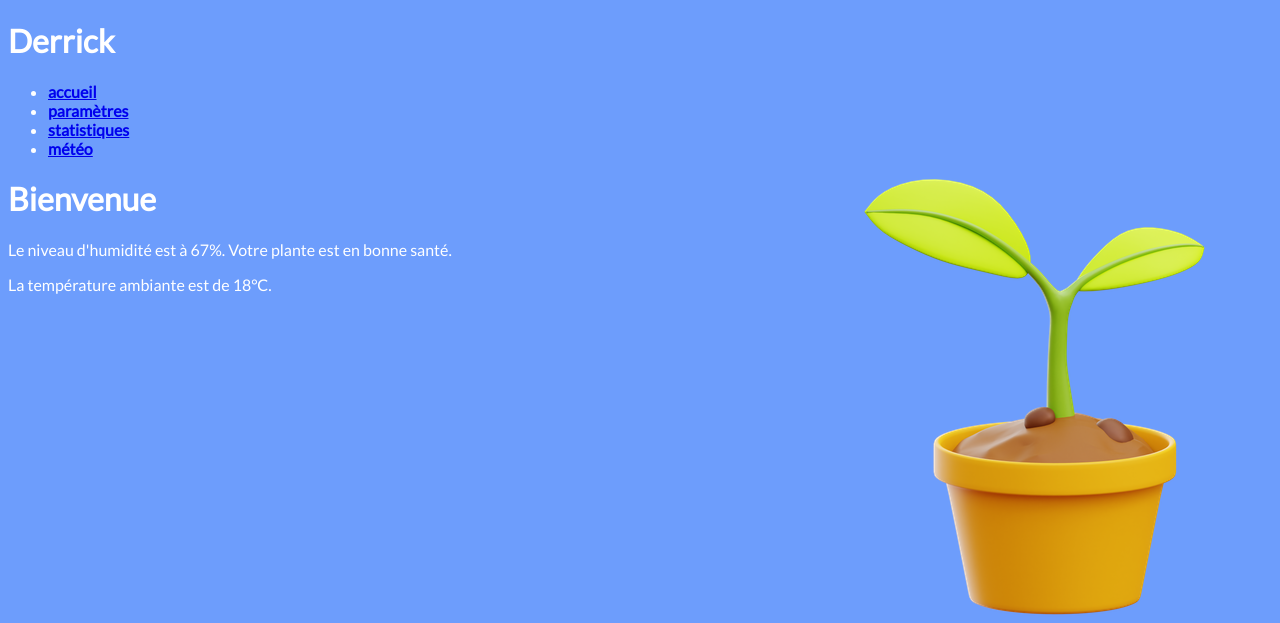
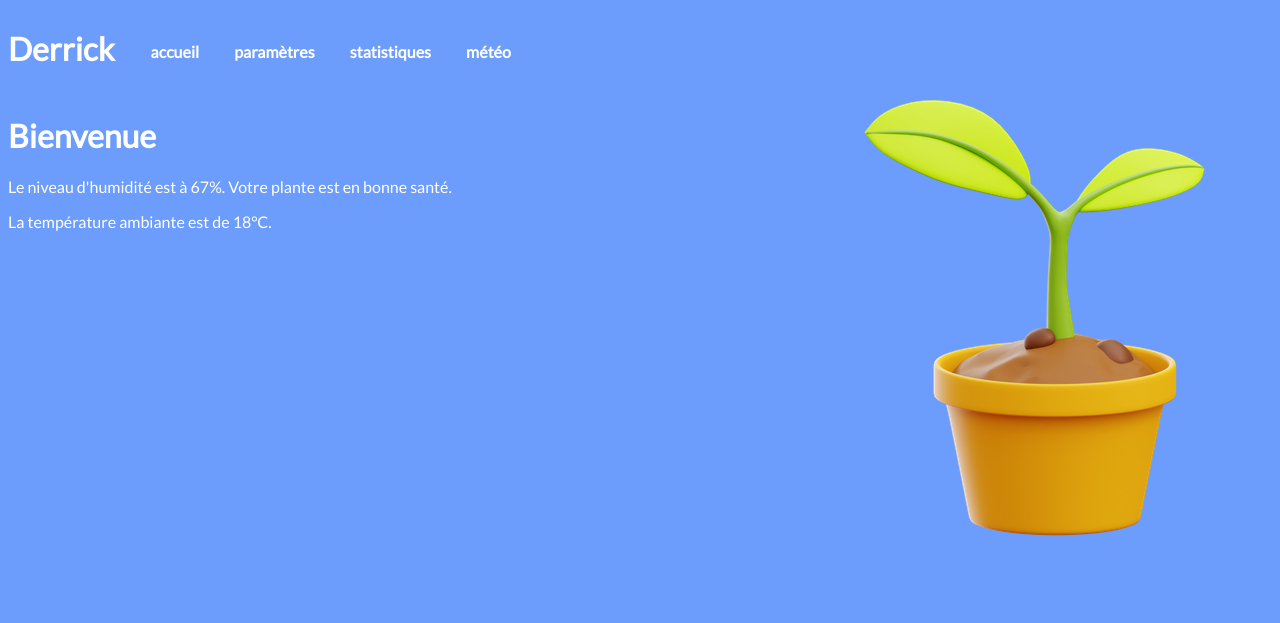
Before and after one commit to camillevnsse/derrick_smart_plant, a Flask app: page / in a window 1280 px wide. Shown: the top 623 px of the page. Run offline with Flask 2, Linux system fonts and the light colour scheme.

Commit message:
Update template.css

```diff
--- a/static/css/template.css
+++ b/static/css/template.css
@@ -1,4 +1,28 @@
 @import url('https://fonts.googleapis.com/css2?family=Lato&display=swap');
+
+.menu li {
+    display: inline-block;
+    text-align: center;
+}
+
+.navigation {
+    float:left;
+}
+
+.menu {
+    list-style-type: none;
+    margin: 0;
+    padding: 20px;
+    overflow: hidden;
+}
+
+.menu a {
+    display: block;
+    color: white;
+    text-align: center;
+    padding: 14px 16px;
+    text-decoration: none;
+}
 
 #dp_illustration {
     float:right;
```
